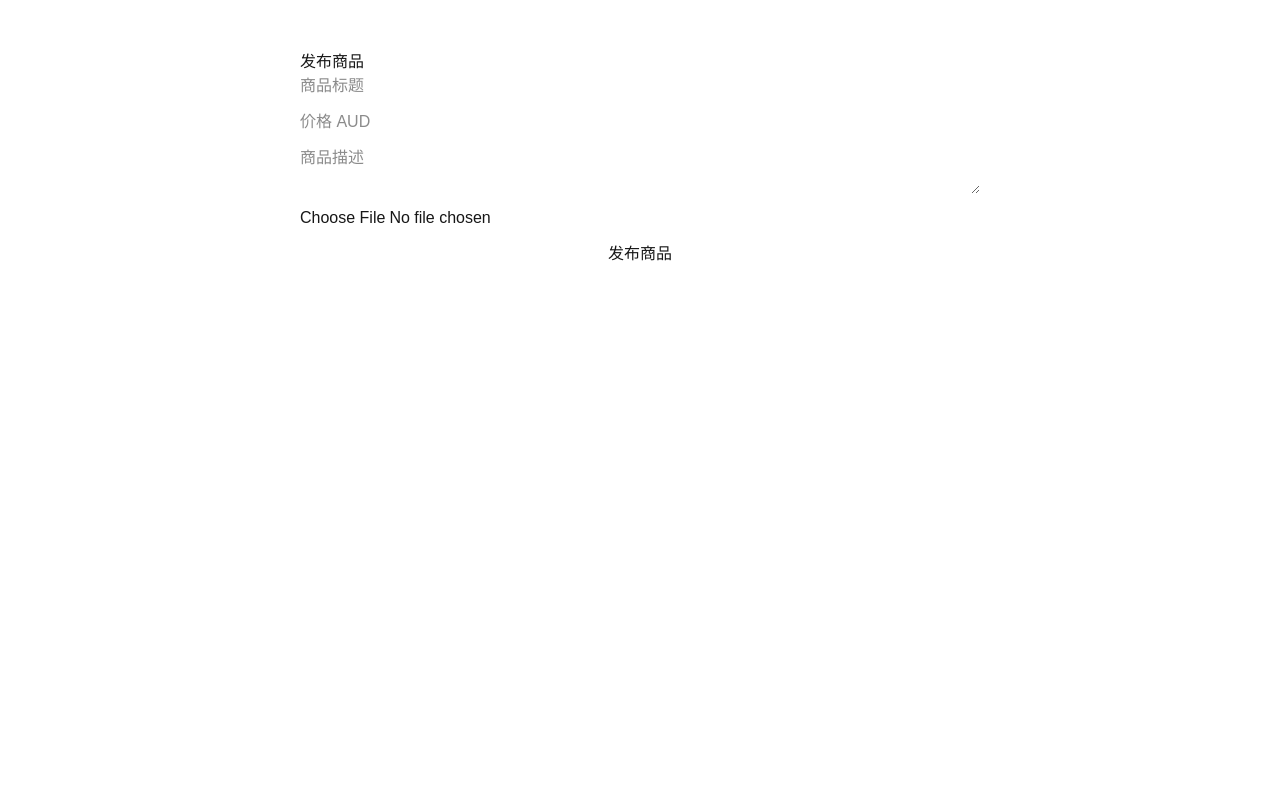
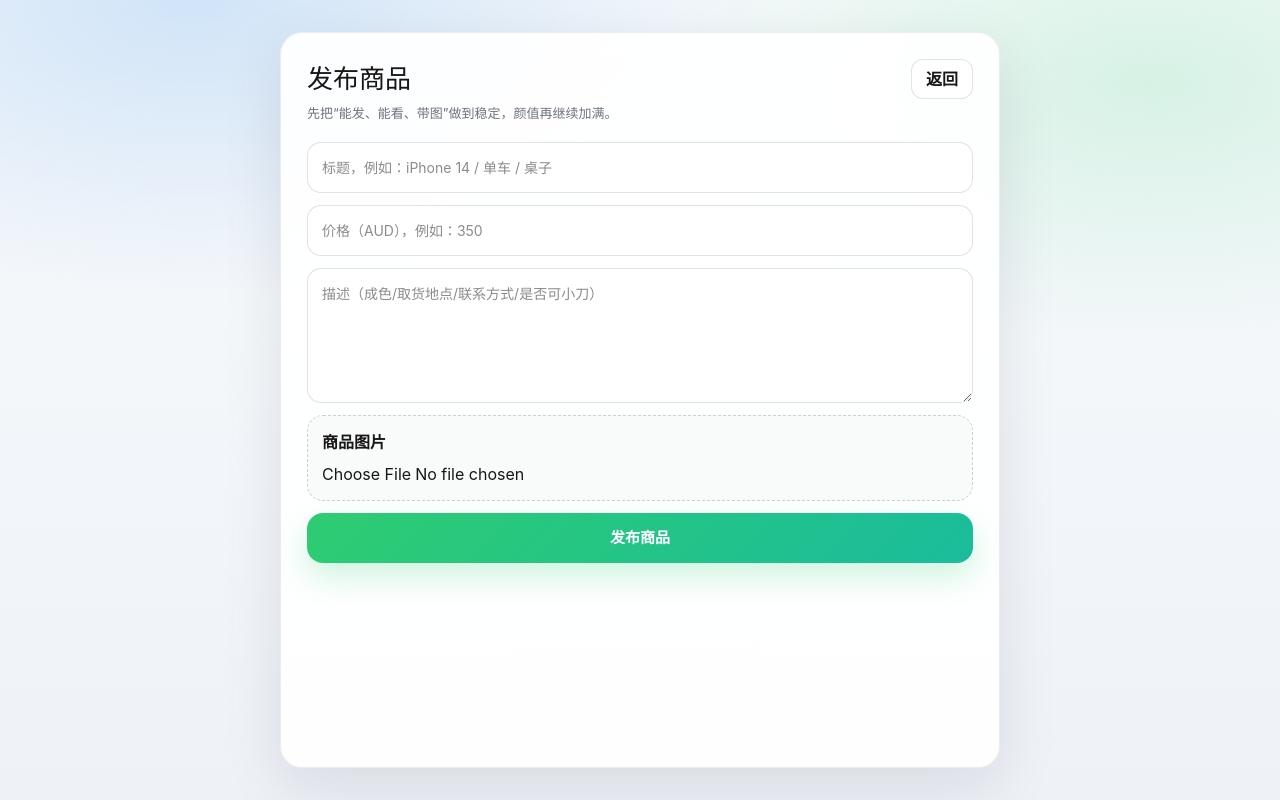
Before and after one commit to liTT925/melbourne-secondhand, a Next.js app: page /publish in a window 1280 px wide. Built offline with nearby package versions, Linux system fonts and the light colour scheme; no server answers.

Commit message:
update publish page with image upload

```diff
--- a/app/publish/page.tsx
+++ b/app/publish/page.tsx
@@ -1,6 +1,6 @@
 "use client";
 
-import { useState } from "react";
+import { useMemo, useState } from "react";
 import { useRouter } from "next/navigation";
 import { createClient } from "@supabase/supabase-js";
 
@@ -8,6 +8,13 @@ const supabase = createClient(
   process.env.NEXT_PUBLIC_SUPABASE_URL!,
   process.env.NEXT_PUBLIC_SUPABASE_ANON_KEY!
 );
+
+function safeExt(name: string) {
+  const ext = name.split(".").pop()?.toLowerCase();
+  if (!ext) return "jpg";
+  const ok = ["jpg", "jpeg", "png", "webp", "gif"];
+  return ok.includes(ext) ? ext : "jpg";
+}
 
 export default function PublishPage() {
   const router = useRouter();
@@ -17,105 +24,264 @@ export default function PublishPage() {
   const [description, setDescription] = useState("");
   const [image, setImage] = useState<File | null>(null);
 
+  const preview = useMemo(() => {
+    if (!image) return null;
+    return URL.createObjectURL(image);
+  }, [image]);
+
   const [loading, setLoading] = useState(false);
   const [msg, setMsg] = useState<string | null>(null);
 
   async function submit() {
     setMsg(null);
 
-    const { data: auth } = await supabase.auth.getUser();
-
+    // 1) 必须登录
+    const { data: auth, error: authErr } = await supabase.auth.getUser();
+    if (authErr) {
+      setMsg("获取登录状态失败：" + authErr.message);
+      return;
+    }
     if (!auth.user) {
+      setMsg("请先登录再发布");
       router.push("/login");
       return;
     }
 
-    if (!title.trim()) return setMsg("请输入标题");
+    // 2) 基础校验
+    const t = title.trim();
+    const d = description.trim();
+    if (!t) return setMsg("请输入商品标题");
 
     const priceNum = Number(price);
-
-    if (Number.isNaN(priceNum)) return setMsg("价格必须是数字");
+    if (!price || Number.isNaN(priceNum) || priceNum < 0) {
+      return setMsg("价格请输入正确数字（≥0）");
+    }
 
     setLoading(true);
 
-    let imageUrl = null;
+    try {
+      let imageUrl: string | null = null;
 
-    // 上传图片
+      // 3) 上传图片（可选）
       if (image) {
-      const fileName = Date.now() + "-" + image.name;
+        // 文件大小限制（你想改也行）
+        const maxMB = 8;
+        if (image.size > maxMB * 1024 * 1024) {
+          throw new Error(`图片太大（>${maxMB}MB），请换小一点的`);
+        }
+
+        // 路径建议带 userId，避免撞名 + 更好管理
+        const ext = safeExt(image.name);
+        const filePath = `${auth.user.id}/${crypto.randomUUID()}.${ext}`;
 
         const { error: uploadError } = await supabase.storage
           .from("items")
-        .upload(fileName, image);
+          .upload(filePath, image, {
+            cacheControl: "3600",
+            upsert: false,
+            contentType: image.type || `image/${ext}`,
+          });
 
         if (uploadError) {
-        setLoading(false);
-        return setMsg("图片上传失败");
+          // 把真实错误显示出来
+          throw new Error("图片上传失败：" + uploadError.message);
         }
 
-      const { data } = supabase.storage.from("items").getPublicUrl(fileName);
+        const { data: publicData } = supabase.storage
+          .from("items")
+          .getPublicUrl(filePath);
 
-      imageUrl = data.publicUrl;
+        if (!publicData?.publicUrl) {
+          throw new Error("获取图片公开链接失败");
         }
 
-    const { error } = await supabase.from("items").insert({
-      title,
+        imageUrl = publicData.publicUrl;
+      }
+
+      // 4) 写入数据库
+      const { error: insertError } = await supabase.from("items").insert({
+        title: t,
         price: priceNum,
-      description,
+        description: d,
         image_url: imageUrl,
-      user_id: auth.user.id
+        user_id: auth.user.id,
       });
 
-    setLoading(false);
-
-    if (error) {
-      setMsg("发布失败：" + error.message);
-      return;
+      if (insertError) {
+        throw new Error("发布失败：" + insertError.message);
       }
 
+      // 5) 成功返回首页
       router.push("/");
-    setTimeout(() => {
-      window.location.reload();
-    }, 200);
+      setTimeout(() => window.location.reload(), 200);
+    } catch (e: any) {
+      setMsg(e?.message ?? "发生未知错误");
+    } finally {
+      setLoading(false);
+    }
   }
 
   return (
-    <div style={{ maxWidth: 720, margin: "30px auto", padding: 20 }}>
-      <h2>发布商品</h2>
+    <div
+      style={{
+        minHeight: "100vh",
+        background:
+          "radial-gradient(1000px 500px at 15% 0%, rgba(0,113,227,0.16) 0%, transparent 60%), radial-gradient(900px 480px at 90% 10%, rgba(46,204,113,0.16) 0%, transparent 55%), linear-gradient(180deg, #f8fafc 0%, #eef2f7 100%)",
+        display: "flex",
+        justifyContent: "center",
+        padding: "32px 16px",
+        fontFamily:
+          '-apple-system, BlinkMacSystemFont, "Segoe UI", Inter, "PingFang SC", "Hiragino Sans GB", "Microsoft YaHei", Arial, sans-serif',
+      }}
+    >
+      <div
+        style={{
+          width: "min(720px, 100%)",
+          background: "rgba(255,255,255,0.92)",
+          border: "1px solid rgba(15,23,42,0.08)",
+          borderRadius: 22,
+          padding: 26,
+          boxShadow: "0 20px 60px rgba(15,23,42,0.10)",
+        }}
+      >
+        <div style={{ display: "flex", justifyContent: "space-between", gap: 12 }}>
+          <div>
+            <h2 style={{ margin: 0, fontSize: 26 }}>发布商品</h2>
+            <div style={{ marginTop: 6, color: "rgba(15,23,42,0.6)", fontSize: 13 }}>
+              先把“能发、能看、带图”做到稳定，颜值再继续加满。
+            </div>
+          </div>
 
-      <div style={{ display: "grid", gap: 12 }}>
+          <button
+            onClick={() => router.push("/")}
+            style={{
+              height: 40,
+              padding: "0 14px",
+              borderRadius: 12,
+              border: "1px solid rgba(15,23,42,0.12)",
+              background: "white",
+              cursor: "pointer",
+              fontWeight: 800,
+            }}
+          >
+            返回
+          </button>
+        </div>
 
+        <div style={{ display: "grid", gap: 12, marginTop: 18 }}>
           <input
-          placeholder="商品标题"
+            placeholder="标题，例如：iPhone 14 / 单车 / 桌子"
             value={title}
             onChange={(e) => setTitle(e.target.value)}
+            style={{
+              padding: 14,
+              borderRadius: 14,
+              border: "1px solid rgba(15,23,42,0.12)",
+              outline: "none",
+              fontSize: 14,
+              background: "white",
+            }}
           />
 
           <input
-          placeholder="价格 AUD"
+            placeholder="价格（AUD），例如：350"
             value={price}
             onChange={(e) => setPrice(e.target.value)}
+            style={{
+              padding: 14,
+              borderRadius: 14,
+              border: "1px solid rgba(15,23,42,0.12)",
+              outline: "none",
+              fontSize: 14,
+              background: "white",
+            }}
           />
 
           <textarea
-          placeholder="商品描述"
+            placeholder="描述（成色/取货地点/联系方式/是否可小刀）"
             value={description}
             onChange={(e) => setDescription(e.target.value)}
+            rows={5}
+            style={{
+              padding: 14,
+              borderRadius: 14,
+              border: "1px solid rgba(15,23,42,0.12)",
+              outline: "none",
+              fontSize: 14,
+              background: "white",
+              resize: "vertical",
+            }}
           />
+
+          <div
+            style={{
+              border: "1px dashed rgba(15,23,42,0.18)",
+              borderRadius: 16,
+              padding: 14,
+              background: "rgba(15,23,42,0.02)",
+            }}
+          >
+            <div style={{ fontWeight: 900, marginBottom: 8 }}>商品图片</div>
 
             <input
               type="file"
               accept="image/*"
-          onChange={(e) => {
-            if (e.target.files) setImage(e.target.files[0]);
+              onChange={(e) => setImage(e.target.files?.[0] ?? null)}
+            />
+
+            {preview && (
+              <div style={{ marginTop: 12 }}>
+                <div style={{ color: "rgba(15,23,42,0.6)", fontSize: 12, marginBottom: 8 }}>
+                  预览
+                </div>
+                <img
+                  src={preview}
+                  alt="preview"
+                  style={{
+                    width: "100%",
+                    maxHeight: 360,
+                    objectFit: "cover",
+                    borderRadius: 16,
+                    border: "1px solid rgba(15,23,42,0.08)",
                   }}
                 />
+              </div>
+            )}
+          </div>
 
-        <button onClick={submit} disabled={loading}>
+          <button
+            onClick={submit}
+            disabled={loading}
+            style={{
+              padding: "14px 16px",
+              borderRadius: 16,
+              border: "none",
+              cursor: loading ? "not-allowed" : "pointer",
+              background: "linear-gradient(135deg, #2ecc71 0%, #1abc9c 100%)",
+              color: "white",
+              fontWeight: 900,
+              fontSize: 15,
+              boxShadow: "0 14px 30px rgba(46,204,113,0.22)",
+            }}
+          >
             {loading ? "发布中..." : "发布商品"}
           </button>
 
-        {msg && <div>{msg}</div>}
+          {msg && (
+            <div
+              style={{
+                padding: 12,
+                borderRadius: 14,
+                background: "rgba(214,48,49,0.08)",
+                border: "1px solid rgba(214,48,49,0.25)",
+                color: "#b02323",
+                fontWeight: 800,
+              }}
+            >
+              {msg}
+            </div>
+          )}
+        </div>
       </div>
     </div>
   );
```
Lines whose indentation alone changed are shown as unchanged.
